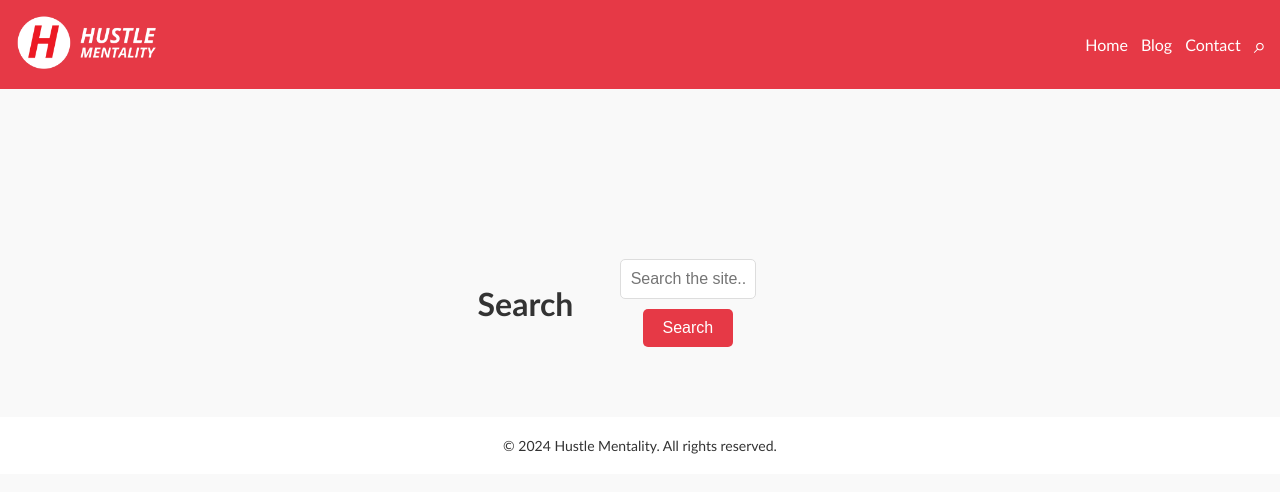
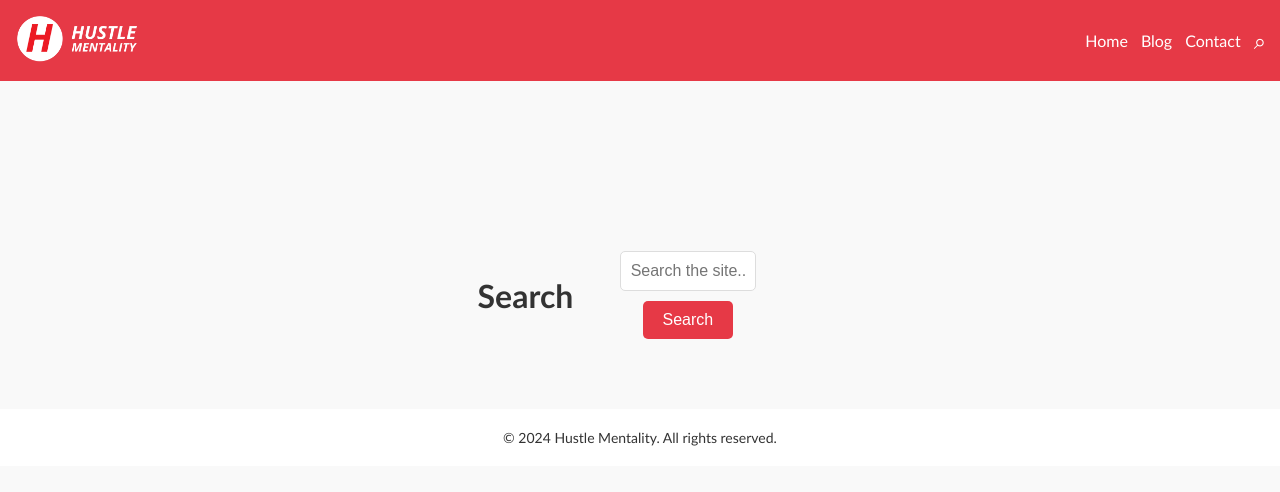
Before and after one commit to hustlementality/home, a plain HTML site: page search.html in a window 1280 px wide. Drawn offline with Linux system fonts and the light colour scheme.

Commit message:
Update search.html

```diff
--- a/search.html
+++ b/search.html
@@ -19,7 +19,7 @@
     <header>
         <div class="logo-container">
             <a href="index.html">
-                <img src="Hustle-4.png" alt="Logo" width="150" height="58">
+                <img src="Hustle-4.png" alt="Logo" width="130" height="50">
             </a>
 
         </div>
```
